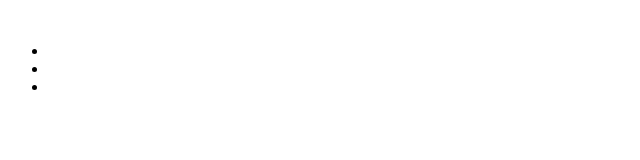
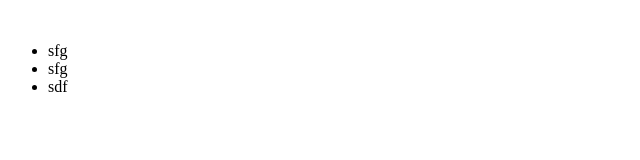
Before and after one commit to OfaridShomastonov/basic-project, a plain HTML site: page index.html in a window 1280 px wide. Shown: the full height of the page, 0-640 px from the left. Drawn offline with Linux system fonts and the light colour scheme.

Commit message:
index.html added li

```diff
--- a/index.html
+++ b/index.html
@@ -12,13 +12,13 @@
         <nav>
             <ul>
                 <li>
-
+                    sfg
                 </li>
                 <li>
-
+                    sfg
                 </li>
                 <li>
-
+                    sdf
                 </li>
             </ul>
         </nav>
```
